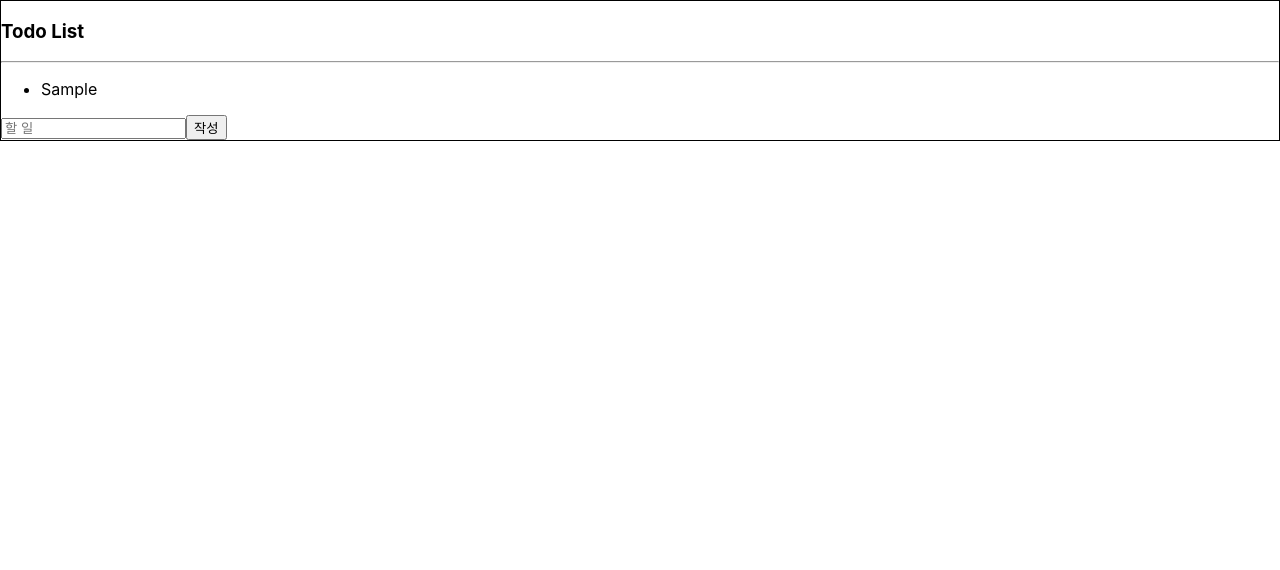
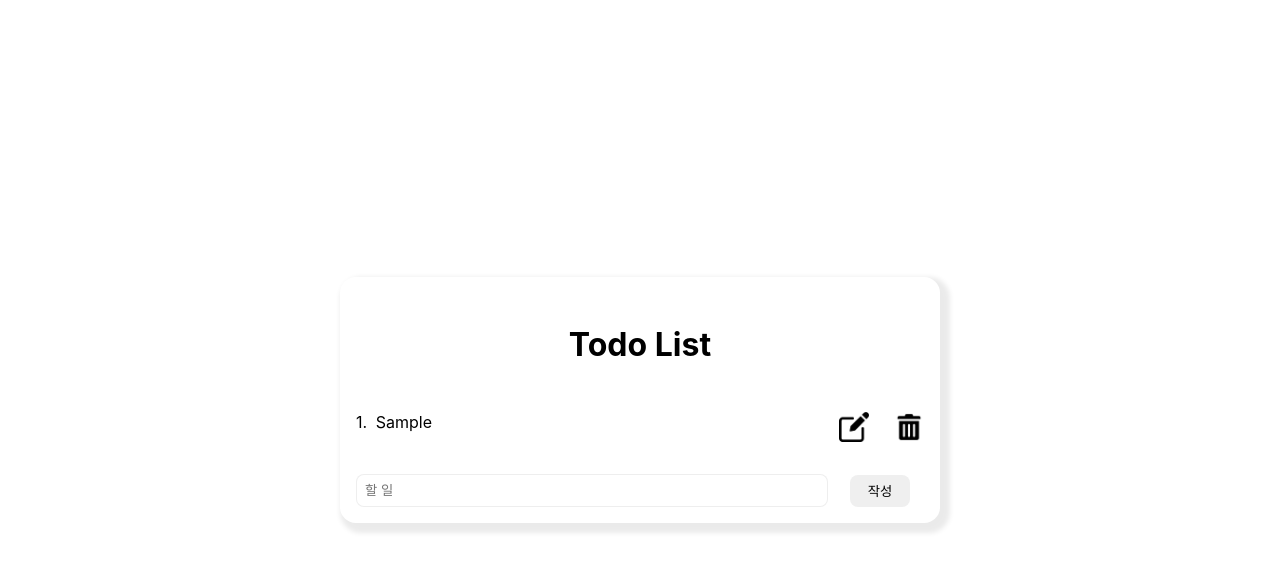
Before and after one commit to choikeunyoung/FE_Practice, a React (Create React App) app in the folder todo_list/todo/: page / in a window 1280 px wide. Both pictures are taken after typing "Sample" into the empty fields and a click on the button "작성". Shown: the top 570 px of the page. Built offline with nearby package versions, Linux system fonts and the light colour scheme.

Commit message:
css 추가중

```diff
--- a/todo_list/todo/src/components/CreateList.jsx
+++ b/todo_list/todo/src/components/CreateList.jsx
@@ -1,20 +1,24 @@
 import React from "react";
 import { useState } from "react";
+import styles from "../styles/create.module.css"
 
 const CreateList = (probs) => {
     const [todos, setTodos] = useState([{}])
     const [text, setText] = useState("")
     return(
-        <article>
+        <article className={styles[`create-box`]}>
             <form href="/todo" onSubmit={(event) => {
                 event.preventDefault()
+                if (todos !== "") {
                     const detail_info = {
                         id: probs.nextId,
                         todo: todos
                     };
                     probs.getData(detail_info);
                     setText("")
-            }}>
+                    setTodos("")
+                }
+            }} className={styles[`create-box__forms`]}>
                 <input type="text" name="todos" placeholder="할 일" value={text} onChange={(event) => {
                     setTodos(event.target.value);
                     setText(event.target.value)
--- a/todo_list/todo/src/components/ShowList.jsx
+++ b/todo_list/todo/src/components/ShowList.jsx
@@ -1,12 +1,25 @@
 import React from "react";
+import styles from "../styles/show.module.css"
+import edit from "../assets/edit.png"
+import Delete from "../assets/delete.png"
+
 
 const ShowList = (probs) => {
     const list_num = probs.showlist;
     const listitems = list_num.map((nums) =>
-        <li key={nums.id}>{nums.todo}</li>
+        <div className={styles[`show-list`]}>
+            <span>{ nums.id }.</span>
+            <li key={nums.id} className={styles[`show-list__items`]}>{nums.todo}</li>
+            <div className={styles[`show-list__imagebox`]}>
+                <img src={edit} alt=""/>
+                <img src={Delete} alt=""/>
+            </div>
+        </div>
         )
     return (
-        <ul>{listitems}</ul>
+        <>
+        {listitems}
+        </>
     )
 }
 
--- a/todo_list/todo/src/pages/TodoList.jsx
+++ b/todo_list/todo/src/pages/TodoList.jsx
@@ -2,6 +2,7 @@ import React from "react";
 import CreateList from "../components/CreateList";
 import ShowList from "../components/ShowList";
 import { useState } from "react";
+import styles from "../styles/todo.module.css"
 
 const TodoList = () => {
     const [lis_todos, setListTodos] = useState([]);
@@ -15,10 +16,9 @@ const TodoList = () => {
     }
 
     return(
-        <article>
-            <section style={{border: "1px solid black",}}>
+        <article className={styles[`content-box`]}>
+            <section className={styles[`content-box__todo-list`]}>
                 <h1>Todo List</h1>
-                <hr />
                 <ShowList showlist={lis_todos} />
                 <CreateList getData={todo_func} nextId={nextId}/>
             </section>
--- /dev/null
+++ b/todo_list/todo/src/styles/create.module.css
@@ -0,0 +1,37 @@
+.create-box {
+    width: 100%;
+}
+
+.create-box__forms {
+    width: auto;
+    display: flex;
+    justify-content: space-between;
+    padding: 1rem;
+    position: relative;
+}
+
+.create-box__forms > input {
+    width: 80%;
+    padding: .5rem;
+    border: 1px solid rgba(0, 0, 0, 0.068);
+    border-radius: .5rem;
+}
+
+.create-box__forms > input:focus {
+    outline: none;
+}
+
+.create-box__forms > button {
+    width: 10%;
+    height: 2rem;
+    border: none;
+    border-radius: .5rem;
+    position: absolute;
+    right: 5%;
+    bottom: 50%;
+    transform: translateY(50%);
+}
+
+.create-box__forms > button:hover {
+    cursor: pointer;
+}
--- /dev/null
+++ b/todo_list/todo/src/styles/show.module.css
@@ -0,0 +1,32 @@
+li {
+    list-style: none;
+}
+
+.show-list {
+    margin: 1rem;
+    width: auto;
+    display: flex;
+    justify-content: space-between;
+}
+
+.show-list__items {
+    width: 80%;
+}
+
+.show-list__items:hover {
+    cursor: pointer;
+}
+
+.show-list__imagebox {
+    width: 15%;
+    display: flex;
+    justify-content: space-between;
+}
+
+.show-list__imagebox > img {
+    width: 30px;
+}
+
+.show-list__imagebox > img:hover {
+    cursor: pointer;
+}
--- /dev/null
+++ b/todo_list/todo/src/styles/todo.module.css
@@ -0,0 +1,20 @@
+.content-box {
+    display: flex;
+    justify-content: center;
+    align-items: center;
+    width: 100vw;
+    height: 100vh;
+}
+
+.content-box__todo-list {
+    border: none;
+    min-width: 600px;
+    border-radius: 1rem;
+    box-shadow: 5px 5px 5px 5px rgba(0, 0, 0, 0.082);
+}
+
+.content-box__todo-list > h1 {
+    font-size: 2rem;
+    padding: 1rem;
+    text-align: center;
+}
```
Also changed, not shown: todo_list/todo/src/assets/delete.png (added), todo_list/todo/src/assets/edit.png (added). Lines whose indentation alone changed are shown as unchanged.
